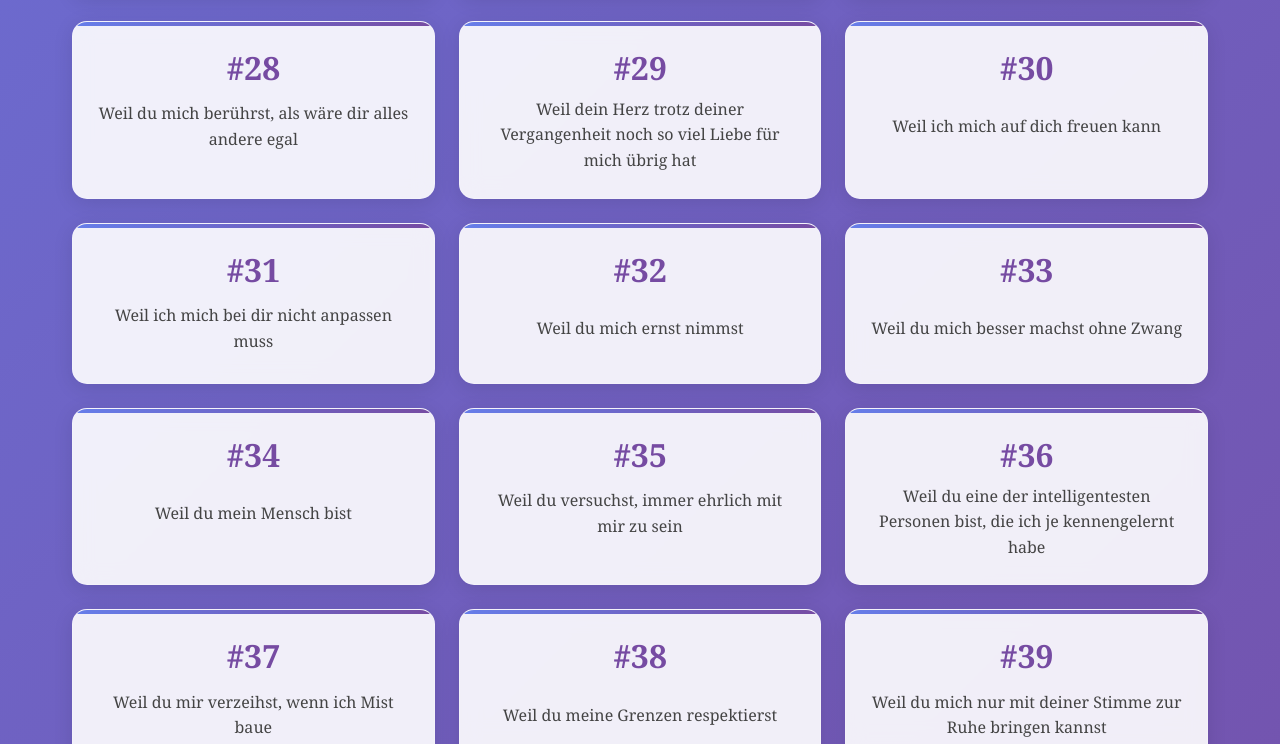
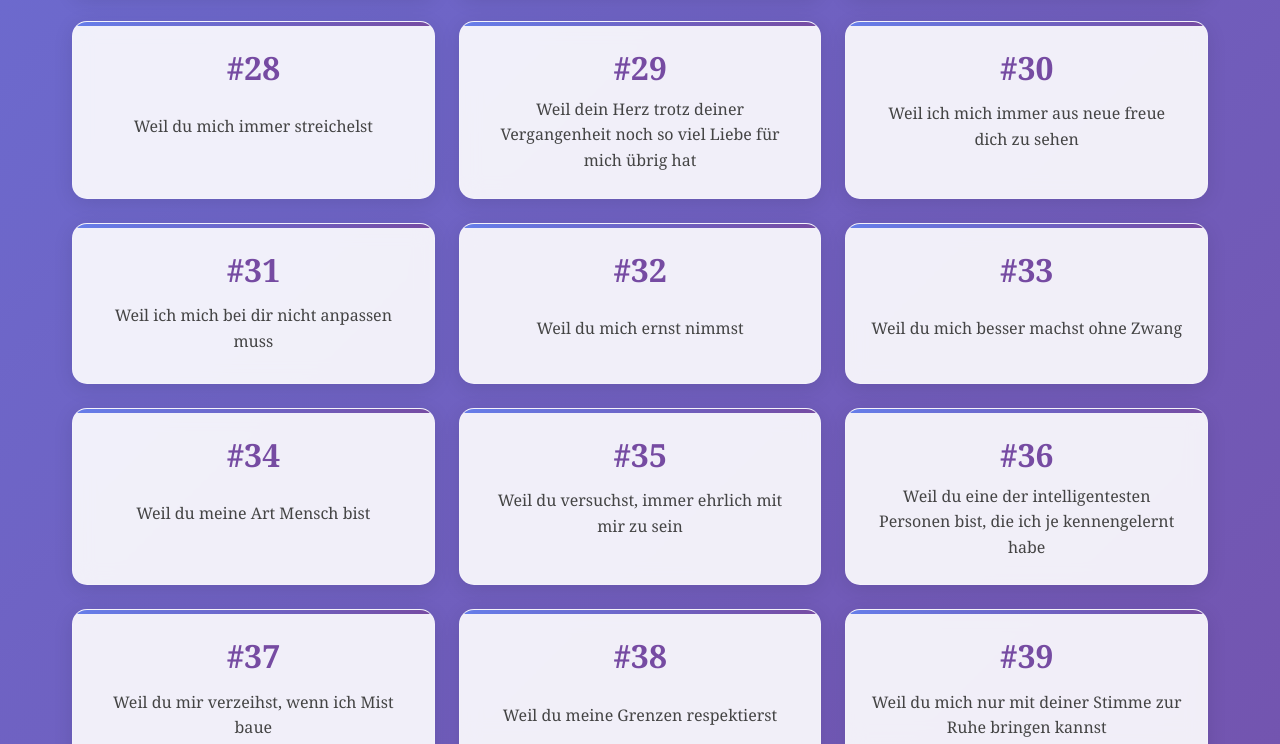
Before and after one commit to lkohberg/lkohberg.github.io, a plain HTML site: page index.html in a window 1280 px wide. Shown: the part 1969-2713 px from the top of the page. Drawn offline with Linux system fonts and the light colour scheme.

Commit message:
Update index.html

```diff
--- a/index.html
+++ b/index.html
@@ -176,14 +176,14 @@
         2: "Wegen deinen hübschen tiefen Augen",
         3: "Wegen der Art wie du deinen Körper bewegst",
         4: "Wegen deiner weichen Haare",
-        5: "Wegen deinem perfekten Körper",
+        5: "Wegen der Art mit der du Sprichst",
         6: "Wegen deiner Leidenschaft für Sachen, die du liebst",
         7: "Wegen deiner Begeisterung für kleine Dinge",
         8: "Weil kein Bild dir je gerecht werden könnte, ich speichere sie trotzdem alle",
         9: "Weil du mein Kopfkino bist",
         10: "Weil du mich immer beim Wort nimmst",
         11: "Weil du soooo gut riechst",
-        12: "Weil du selbst süß bist, wenn du genervt bist",
+        12: "Weil du selbst süß bist, wenn du am schmollen bist",
         13: "Weil du das süßeste Grinsen auf der Welt hast",
         14: "Weil deine Augen leuchten, wenn du von etwas sprichst, das du liebst",
         15: "Weil mich deine Berührungen manchmal echt verrückt machen",
@@ -199,13 +199,13 @@
         25: "Weil du mich mit einem Blick beruhigen kannst",
         26: "Weil ich mich bei dir sicher fühle",
         27: "Weil du dich für mich freust, wenn mir was gelingt",
-        28: "Weil du mich berührst, als wäre dir alles andere egal",
+        28: "Weil du mich immer streichelst",
         29: "Weil dein Herz trotz deiner Vergangenheit noch so viel Liebe für mich übrig hat",
-        30: "Weil ich mich auf dich freuen kann",
+        30: "Weil ich mich immer aus neue freue dich zu sehen",
         31: "Weil ich mich bei dir nicht anpassen muss",
         32: "Weil du mich ernst nimmst",
         33: "Weil du mich besser machst ohne Zwang",
-        34: "Weil du mein Mensch bist",
+        34: "Weil du meine Art Mensch bist",
         35: "Weil du versuchst, immer ehrlich mit mir zu sein",
         36: "Weil du eine der intelligentesten Personen bist, die ich je kennengelernt habe",
         37: "Weil du mir verzeihst, wenn ich Mist baue",
```
